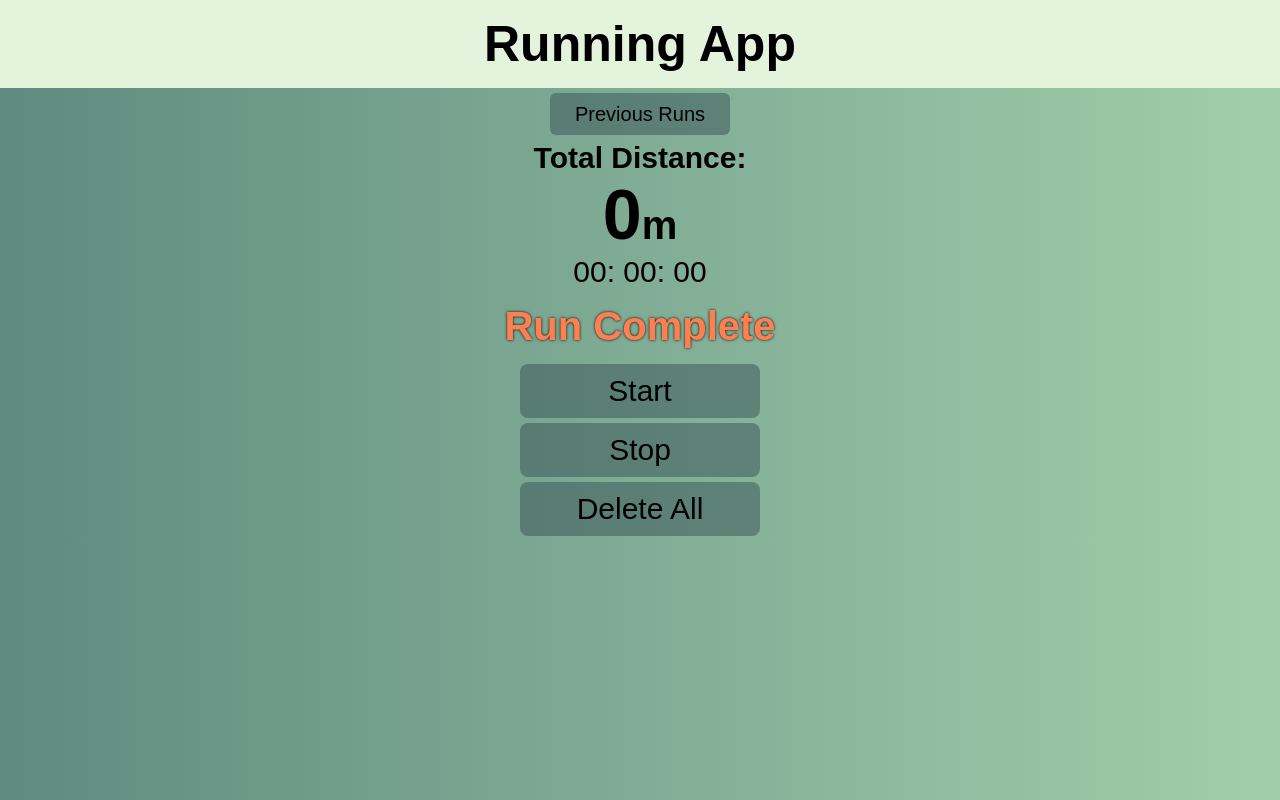
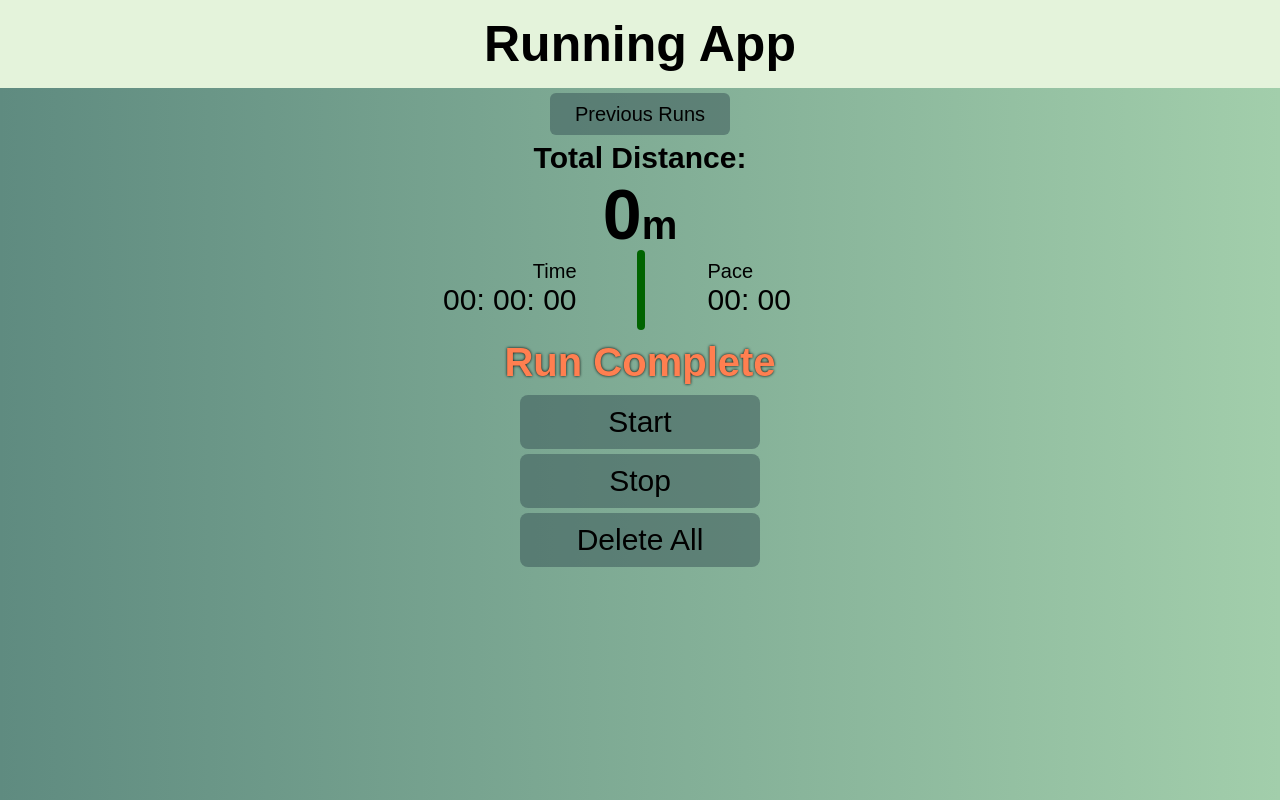
Before and after one commit to tansonlee/running-app, a website: page public/index.html in a window 1280 px wide. Both pictures are taken after a click on the element "Stop". Drawn offline with Linux system fonts and the light colour scheme; no server answers.

Commit message:
added pace

```diff
--- a/public/data.js
+++ b/public/data.js
@@ -9,13 +9,15 @@ async function showData() {
 		root.setAttribute("class", "data-pack");
 		const distance_div = document.createElement("div");
 		const time_div = document.createElement("div");
+		const pace_div = document.createElement("div");
 		const date_div = document.createElement("div");
 
 		distance_div.textContent = `Total Distance: ${parseInt(element.distance)}m`;
 		time_div.textContent = `Total Time: ${element.time}`;
+		pace_div.textContent = `Average Pace: ${element.pace}`;
 		date_div.textContent = `Date: ${element.date}`;
 
-		root.append(distance_div, time_div, date_div);
+		root.append(distance_div, time_div, pace_div, date_div);
 		document.body.append(root);
 	});
 }
--- a/public/index.html
+++ b/public/index.html
@@ -28,11 +28,21 @@
 		<h2>Total Distance: </h2>
 		<h3><span id="distance">0</span>m</h3>
 
-		<div class="time">
-			<span id="hour">00</span>:
-            <span id="minute">00</span>:
-            <span id="second">00</span>
+		<div class="stats">
+			<div class="time">
+				<p class="time-label">Time</p>
+				<span id="hour">00</span>:
+				<span id="minute">00</span>:
+				<span id="second">00</span>
+			</div>
+			<div class="line"></div>
+			<div class="pace">
+				<p class="pace-label">Pace</p>
+				<span id="pace-minute">00</span>:
+				<span id="pace-second">00</span>
+			</div>
 		</div>
+
 
 		<div id="status" class="status">Start Your Run</div>
 		<div class="start-stop">
--- a/public/main.css
+++ b/public/main.css
@@ -69,8 +69,8 @@ h3 span {
 	font-size: 40px;
 	text-align: center;
 	color: rgb(255, 127, 80);
-	padding: 10px;
-	margin: 5px;
+	/* padding: 10px; */
+	margin: 10px;
 	font-weight: bold;
 	text-shadow: black 0 0 3px;
 	border: none;
@@ -94,10 +94,43 @@ h3 span {
 	background-color: #c4d4d648;
 }
 
+.stats {
+	position: relative;
+	height: 70px;
+	margin: 5px;
+}
+
 .time {
-	/* background-color: black; */
-	width: 250px;
+	position: absolute;
+	width: 150px;
 	margin: 0 auto;
-	text-align: center;
+	text-align: right;
+	font-size: 30px;
+	right: 55%;
+}
+
+.pace {
+	position: absolute;
+	text-align: left;
+	width: 90px;
+	left: calc(55% + 4px);
 	font-size: 30px;
 }
+
+.time-label {
+	font-size: 20px;
+}
+
+.pace-label {
+	font-size: 20px;
+}
+
+.line {
+	border-left: 8px solid darkgreen;
+	height: 80px;
+	position: absolute;
+	left: 50%;
+	margin-left: -3px;
+	top: -10px;
+	border-radius: 8px;
+}
--- a/public/main.js
+++ b/public/main.js
@@ -67,9 +67,9 @@ function getCurrentDate() {
 	return `${day} ${month} ${year} @${hour}:${minute}${period}`;
 }
 
-async function logDistance(distance, time) {
+async function logDistance(distance, time, pace) {
 	const date = getCurrentDate();
-	const data = { distance, date, time };
+	const data = { distance, date, time, pace };
 	console.log(data);
 
 	const options = {
@@ -149,8 +149,11 @@ stop_div.addEventListener("click", () => {
 	const time = stopwatch.returnTime();
 	const timeString = `${time.hours}:${time.minutes}:${time.seconds}`;
 
+	const pace = stopwatch.returnPace();
+	const paceString = `${pace.minutes}:${pace.seconds}`;
+
 	// sends the total distance to the server
-	logDistance(totalDistance, timeString);
+	logDistance(totalDistance, timeString, paceString);
 
 	// updates the status to Run complete
 	status_div.textContent = "Run Complete";
--- a/public/stopwatch.js
+++ b/public/stopwatch.js
@@ -4,7 +4,7 @@ class Stopwatch {
 		this.interval;
 	}
 
-	// returns an array [hour, minute, second]
+	// returns an object { hours, minutes, seconds }
 	returnTime() {
 		let t = new Date().getTime();
 		let millisecondsPassed = t - this.startTime;
@@ -29,6 +29,35 @@ class Stopwatch {
 		seconds = seconds.toString();
 
 		return { hours, minutes, seconds };
+	}
+
+	// returns an object { minutes, seconds }
+	returnPace() {
+		const time = this.returnTime();
+		const totalSeconds = time.hours * 3600 + time.minutes * 60 + time.seconds;
+		let paceSeconds;
+
+		if (totalDistance != 0) {
+			paceSeconds = totalSeconds / (totalDistance / 1000);
+		} else {
+			paceSeconds = 0;
+		}
+
+		let minutes = Math.floor((paceSeconds % 3600) / 60);
+		let seconds = Math.floor((paceSeconds % 3600) % 60);
+
+		if (minutes < 10) {
+			minutes = `0${minutes.toString()}`;
+		}
+
+		if (seconds < 10) {
+			seconds = `0${seconds.toString()}`;
+		}
+
+		minutes = minutes.toString();
+		seconds = seconds.toString();
+
+		return { minutes, seconds };
 	}
 
 	start() {
@@ -57,6 +86,13 @@ class Stopwatch {
 		hour.textContent = "00";
 		minute.textContent = "00";
 		second.textContent = "00";
+
+		const paceMinute = document.getElementById("pace-minute");
+		const paceSecond = document.getElementById("pace-second");
+
+		const pace = this.returnPace();
+		paceMinute.textContent = "00";
+		paceSecond.textContent = "00";
 	}
 
 	updateDiv() {
@@ -68,5 +104,12 @@ class Stopwatch {
 		hour.textContent = time.hours;
 		minute.textContent = time.minutes;
 		second.textContent = time.seconds;
+
+		const paceMinute = document.getElementById("pace-minute");
+		const paceSecond = document.getElementById("pace-second");
+
+		const pace = this.returnPace();
+		paceMinute.textContent = pace.minutes;
+		paceSecond.textContent = pace.seconds;
 	}
 }
```
Also changed, not shown: server.js (+5 -4 lines), README.md.
